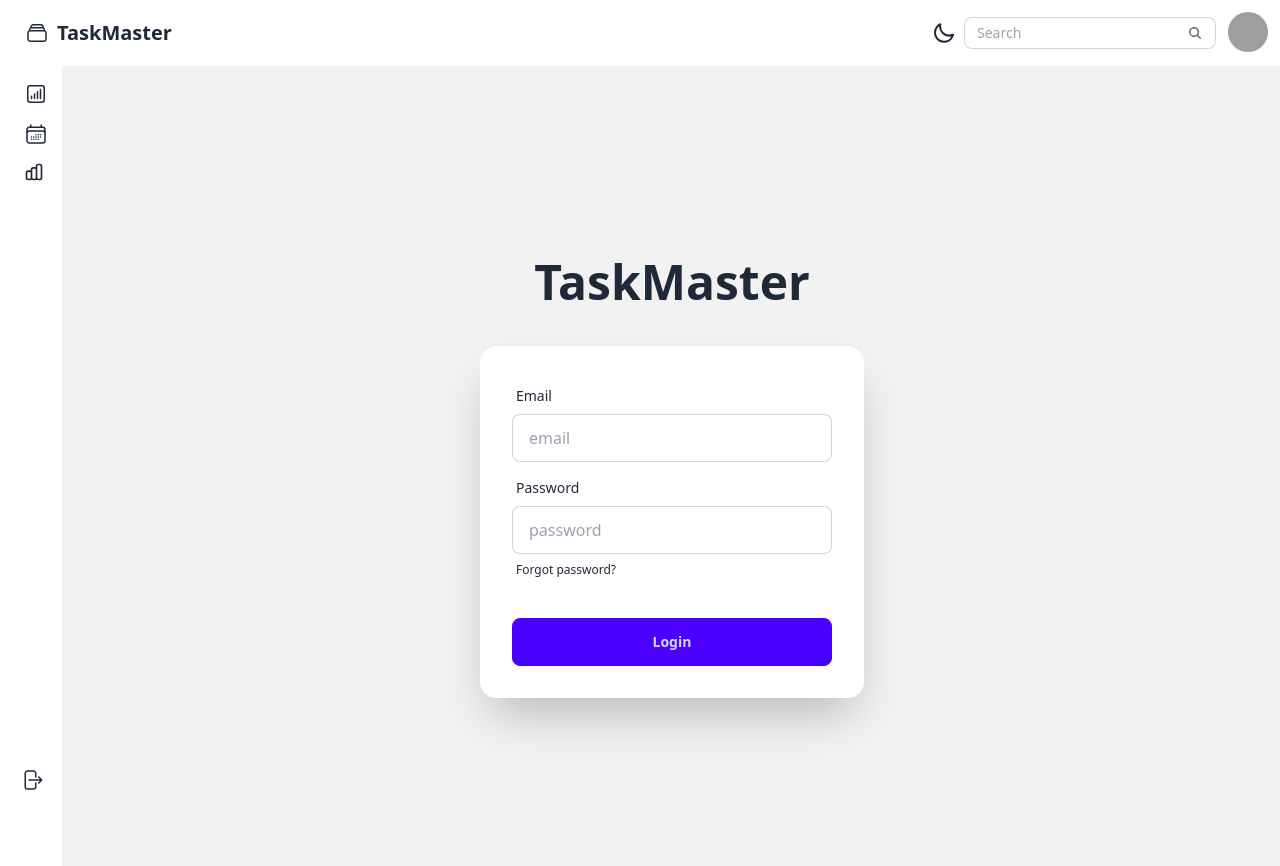
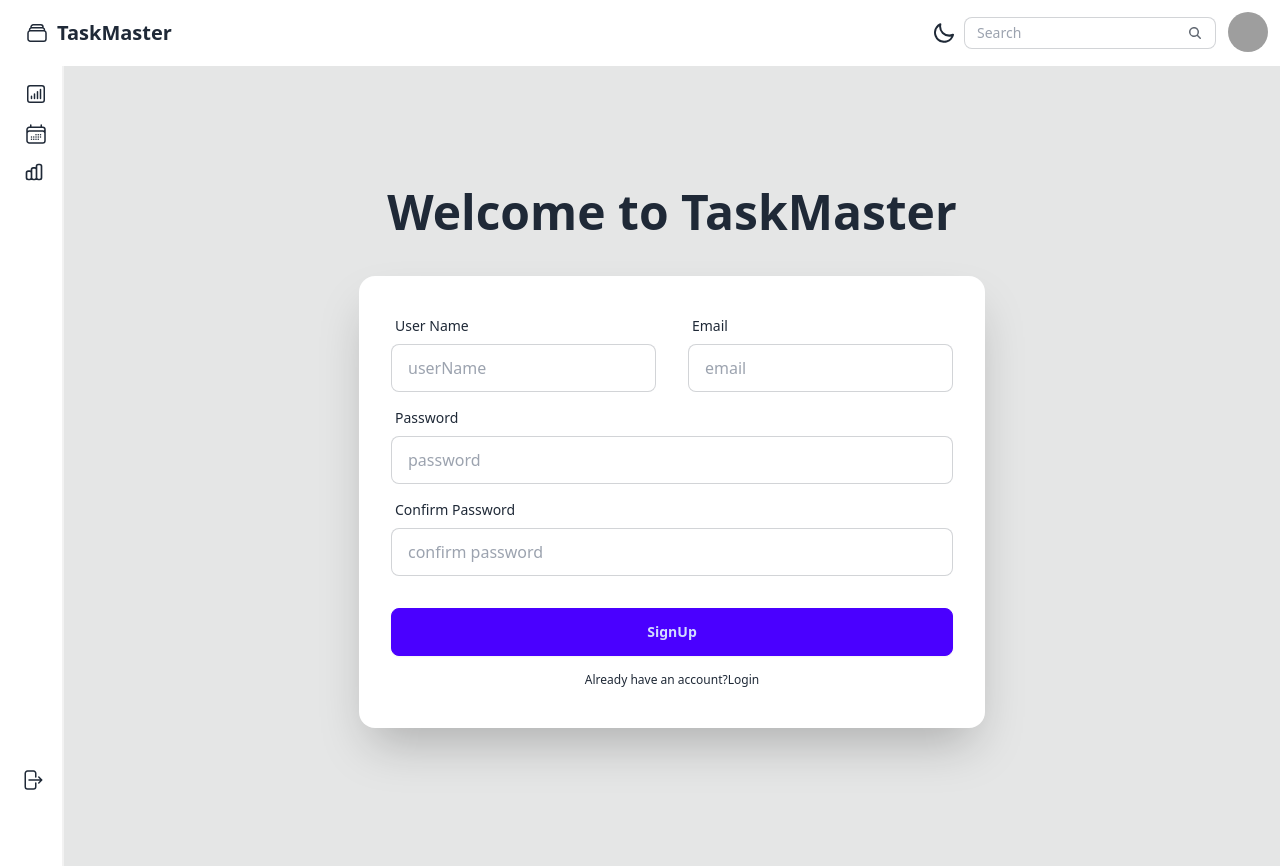
Before and after one commit to VipinVIP/task-management-frontend, an Angular app: page / in a window 1280 px wide. Built offline with nearby package versions, Linux system fonts and the light colour scheme; grey boxes are pictures that could not be loaded.

Commit message:
feat(api):signup api completed with routing to the login page

```diff
--- a/src/app/app.routes.ts
+++ b/src/app/app.routes.ts
@@ -1,6 +1,8 @@
 import { Routes } from '@angular/router';
 import { LoginComponent } from './components/login/login.component';
+import { SignupComponent } from './components/signup/signup.component';
 
 export const routes: Routes = [
-  { path:'',component:LoginComponent}
+  { path:'',component:SignupComponent},
+  {path:'login',component:LoginComponent}
 ];
--- a/src/app/components/signup/signup.component.html
+++ b/src/app/components/signup/signup.component.html
@@ -4,10 +4,17 @@
             <h1 class="text-5xl font-bold py-6">Welcome to TaskMaster</h1>
         </div>
         <div class="card shadow-2xl bg-base-100">
-            <div role="alert" class="alert alert-success" *ngIf="registered">
+            <div role="alert" class="alert alert-success" *ngIf="registered; else commonAlert">
                 <svg xmlns="http://www.w3.org/2000/svg" class="stroke-current shrink-0 h-6 w-6" fill="none" viewBox="0 0 24 24"><path stroke-linecap="round" stroke-linejoin="round" stroke-width="2" d="M9 12l2 2 4-4m6 2a9 9 0 11-18 0 9 9 0 0118 0z" /></svg>
-                <span>You have successfully registered</span>
+                <span>You have successfully registered to the application</span>
               </div>
+              <ng-template #commonAlert>
+                <div role="alert" class="alert alert-error" *ngIf="common">
+                      <svg xmlns="http://www.w3.org/2000/svg" class="stroke-current shrink-0 h-6 w-6" fill="none" viewBox="0 0 24 24"><path stroke-linecap="round" stroke-linejoin="round" stroke-width="2" d="M10 14l2-2m0 0l2-2m-2 2l-2-2m2 2l2 2m7-2a9 9 0 11-18 0 9 9 0 0118 0z" /></svg>
+                      <span>{{common}}</span>
+                    </div>
+              </ng-template>
+
             <form class="card-body" [formGroup]="signupForm" (ngSubmit)="onSubmit()">
                 <div class="flex flex-wrap -mx-4">
                     <div class="form-control w-full md:w-1/2 px-4">
@@ -54,13 +61,12 @@
                     <div>
                     <div class="text-red-600" *ngIf="f['confirmPassword'].errors && (f['confirmPassword'].touched || submitted)">
                       <small class="text-danger" *ngIf="f['confirmPassword'].errors['required']">Confirm Password</small>
-                      <small class="text-danger" *ngIf="f['confirmPassword'].errors['passwordMismatch']">Passwords do not match</small>
                   </div>
                 </div>
                 </div>
                 <div class="form-control mt-6">
                     <button class="btn btn-primary">SignUp</button>
-                    <!-- {{loginForm.value | json}} -->
+                    <!-- {{signupForm.value | json}} -->
                 </div>
                 <label class="label" style="align-self: center;">
                   <a href="#" class="label-text-alt link link-hover" style="flex: 1;">Already have an account?Login</a>
--- a/src/app/components/signup/signup.component.ts
+++ b/src/app/components/signup/signup.component.ts
@@ -1,12 +1,15 @@
 import { CommonModule } from '@angular/common';
 import { Component } from '@angular/core';
-import { AbstractControl, FormBuilder, FormGroup, ReactiveFormsModule, Validators } from '@angular/forms';
+import { FormBuilder, FormGroup, ReactiveFormsModule, Validators } from '@angular/forms';
 import { Router } from '@angular/router';
+import { AuthenticationService } from '../../services/authentication.service';
+import { HttpClientModule } from '@angular/common/http';
 
 @Component({
   selector: 'app-signup',
   standalone: true,
-  imports: [ReactiveFormsModule,CommonModule],
+  imports: [ReactiveFormsModule,CommonModule,HttpClientModule],
+  providers:[AuthenticationService],
   templateUrl: './signup.component.html',
   styleUrl: './signup.component.css'
 })
@@ -15,10 +18,11 @@ export class SignupComponent {
   submitted = false;
   common = '';
   registered = false;
+  wrongPassword=false;
 
   constructor(
     private fb: FormBuilder,
-    // private authenticationService: AuthenticationService,
+    private authenticationService: AuthenticationService,
     private router: Router
   ) {
     this.signupForm = this.fb.group({
@@ -33,7 +37,7 @@ export class SignupComponent {
           ),
         ],
       ],
-      confirmPassword : ['',[Validators.required,this.passwordMatchValidator]]
+      confirmPassword : ['',[Validators.required]]
     });
   }
 
@@ -41,27 +45,47 @@ export class SignupComponent {
     return this.signupForm.controls;
   }
 
-  passwordMatchValidator(control: AbstractControl): { [key: string]: boolean } | null {
-    const password = control.get('password');
-    const confirmPassword = control.get('confirmPassword');
-    if (password && confirmPassword && password.value !== confirmPassword.value) {
-      console.log("----------->>>>mismatch")
-      return { 'passwordMismatch': true };
-    }
-    return null;
-  }
 
   onSubmit() {
     this.submitted = true;
-    if (this.signupForm.invalid) {
-      return;
+    if (this.signupForm.valid) {
+
+      const { email, password, userName, confirmPassword } = this.signupForm.value;
+      console.log(email, password, userName,confirmPassword);
+      if(password === confirmPassword)
+      {
+          const username = userName;
+          this.authenticationService
+          .userSignUp({ email, password, username })
+          .subscribe(
+            (data) => {
+              if (data.status='200') {
+                console.log("Successss");
+                setTimeout(() => {
+                  this.router.navigate(['/login']);
+                }, 2000);
+                this.submitted = false;
+                this.registered=true;
+              }
+            },
+            ({ error }) => {
+              this.common = error.message;
+              console.log(this.common);
+                setTimeout(() => {
+                  this.common='';
+                }, 2000);
+                this.submitted = false;
+            }
+          );
+        }
+        else
+        {
+          this.common="Passwords do not match";
+          setTimeout(() => {
+            this.common='';
+          }, 2000);
+          this.submitted = false;
+        }
     }
-    else{
-      this.registered=true;
-      setTimeout(()=>{
-        this.registered=false;
-      },2000)
-    }
-    // Handle form submission
   }
 }
--- a/src/app/services/authentication.service.ts
+++ b/src/app/services/authentication.service.ts
@@ -11,8 +11,8 @@ const baseUrl = 'http://localhost:3000/';
 export class AuthenticationService {
 
   constructor(private http:HttpClient) { }
-  userSignUp(user:{userName : string;email : string;password : string;}):  Observable<{token:string;success:boolean;refreshToken:string}>{
-    return this.http.post<{token:string;success:boolean;refreshToken:string}>(baseUrl+'signup/',user)
+  userSignUp(user:{username : string;email : string;password : string;}):  Observable<{token:string;auth:boolean;status:string}>{
+    return this.http.post<{token:string;auth:boolean;status:string}>(baseUrl+'signup/',user)
   }
     userLogin(user:{email : string;password : string}):  Observable<{token:string;auth:boolean;status:string}>{
       return this.http.post<{token:string;auth:boolean;status:string}>(baseUrl+'login/',user)
```
